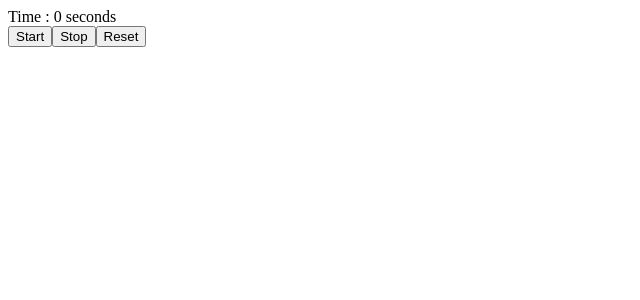
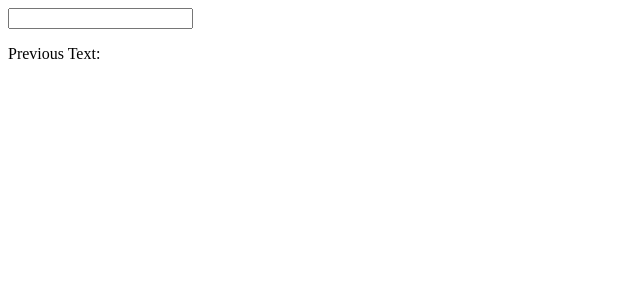
Before and after one commit to kunaladhav/playground, a React (Vite) app: page / in a window 1280 px wide. Shown: the top 300 px of the page, without its empty margins (0-640 px from the left). Built offline with nearby package versions, Linux system fonts and the light colour scheme.

Commit message:
Completed Day 43 Assignment

```diff
--- a/src/App.jsx
+++ b/src/App.jsx
@@ -44,7 +44,8 @@
 // import UseRefFocus from "./components/UseRefFocus";
 // import ClickOutside from "./Pages/ClickOutside";
 // import ClickRefButton from "./Pages/ClickRefButton";
-import TimerPage from "./Pages/TimerPage";
+// import TimerPage from "./Pages/TimerPage";
+import InputRef from "./Pages/InputRef";
 
 function App() {
   // const [cart, setCart] = useState([]);
@@ -101,7 +102,8 @@ function App() {
         {/* <UseRefFocus /> */}
         {/* <ClickOutside /> */}
         {/* <ClickRefButton /> */}
-        <TimerPage />
+        {/* <TimerPage /> */}
+        <InputRef />
       </div>
     </>
   );
--- /dev/null
+++ b/src/Pages/InputRef.jsx
@@ -0,0 +1,26 @@
+import { useEffect, useRef, useState } from "react";
+
+const InputRef = () => {
+  const [text, setText] = useState("");
+  const prevText = useRef("");
+
+  useEffect(() => {
+    // setText((prev) => (prevText.current = prev));
+    prevText.current = text;
+  }, [text]);
+
+  return (
+    <div>
+      <div>
+        <input
+          type="text"
+          value={text}
+          onChange={(e) => setText(e.target.value)}
+        />
+        <p>Previous Text: {prevText.current}</p>
+      </div>
+    </div>
+  );
+};
+
+export default InputRef;
```
